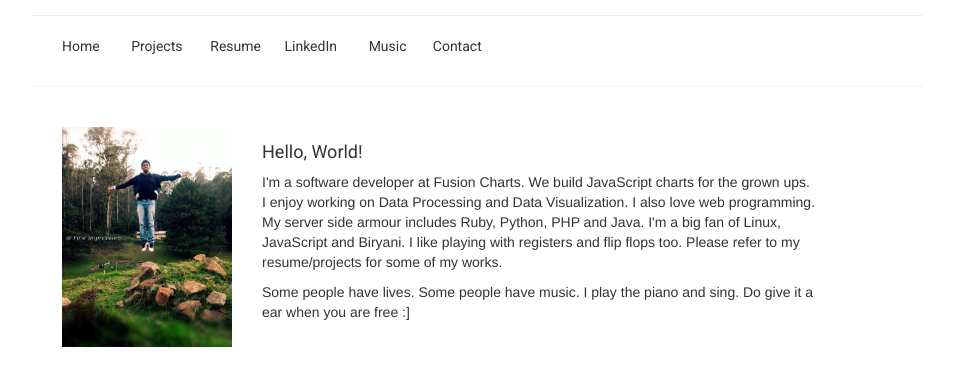
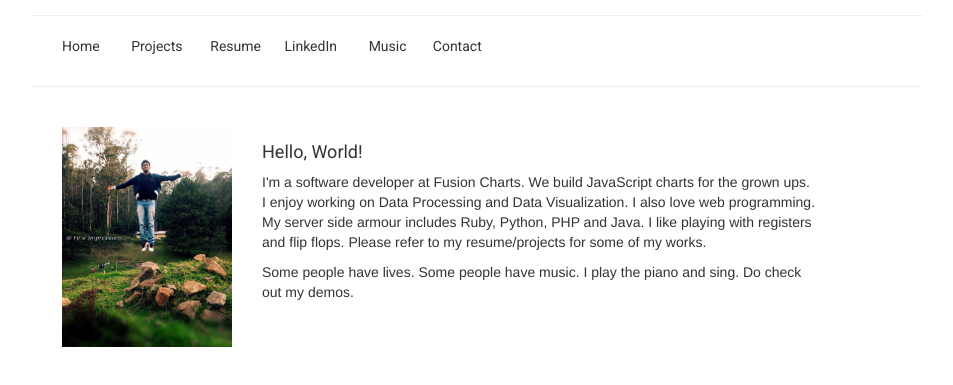
Before and after one commit to joeabhishek/old_site, a plain HTML site: page index.html in a window 1280 px wide. Shown: the part 61-446 px from the top of the page, without its empty margins (163-1116 px from the left). Drawn offline with Linux system fonts and the light colour scheme.

Commit message:
Modified UI

```diff
--- a/index.html
+++ b/index.html
@@ -32,8 +32,9 @@
 					<div class='col-md-1'><a href='Resume.pdf'>Resume</a></div>
 					<div class='col-md-1'><a href='http://www.linkedin.com/pub/joe-abhishek/41/16a/369'>LinkedIn
 					</a></div>
-					<div class='col-md-1'><a href='https://soundcloud.com/joeabhishekdara'><p style='padding-left:10px;'>Music</p>
-					</a></div>
+					<div class='col-md-1'><a href='https://soundcloud.com/joeabhishekdara'>
+					<p style='padding-left:10px;'>Music</p></a>
+					</div>
 					<div class='col-md-1'><a class='link' href='' id='contact'>Contact</a></div>
 				</div>
 			</div>
@@ -45,10 +46,10 @@
 					</div>
 					<div class='col-md-8 card' id='desc'>
 						<h4 class='hello'>Hello, World!</h4>
-						<p>I'm a software developer at Fusion Charts. We build JavaScript charts for the grown ups. I enjoy working on Data Processing and Data Visualization. I also love web programming. My server side armour includes Ruby, Python, PHP and Java. I'm a big fan of Linux, JavaScript and Biryani. I like playing with registers and flip flops too. Please refer to my resume/projects for some of my works.
+						<p>I'm a software developer at Fusion Charts. We build JavaScript charts for the grown ups. I enjoy working on Data Processing and Data Visualization. I also love web programming. My server side armour includes Ruby, Python, PHP and Java. I like playing with registers and flip flops. Please refer to my resume/projects for some of my works.
 						</p>
 						<p>
-						Some people have lives. Some people have music. I play the piano and sing. Do give it a ear when you are free :]
+						Some people have lives. Some people have music. I play the piano and sing. Do check out my <a href='http://www.youtube.com/watch?v=IBSta1uQH6w'>demos</a>.
 						</p>
 					</div>
 					<div class='col-md-8 card' id='info'>
```
